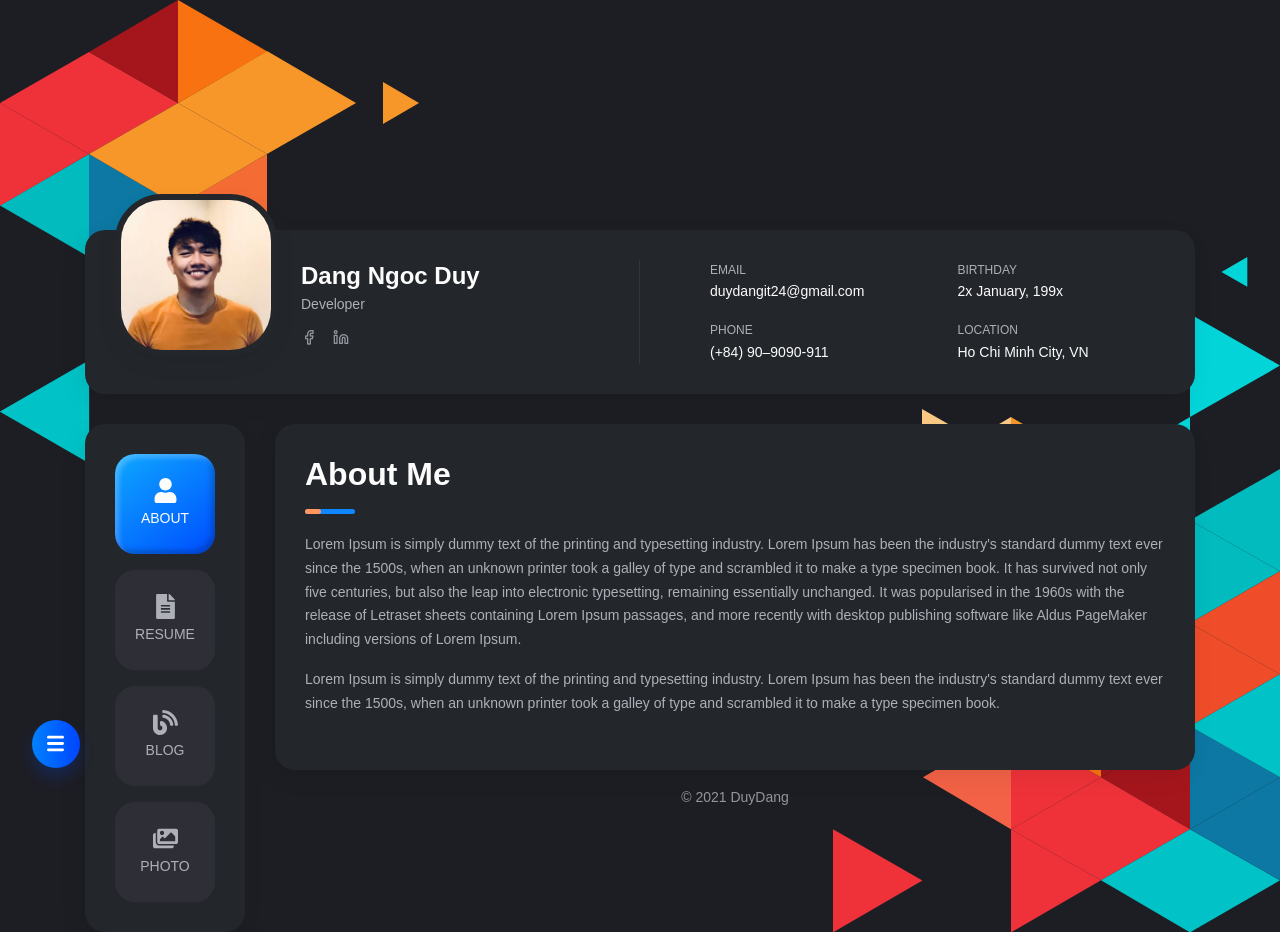
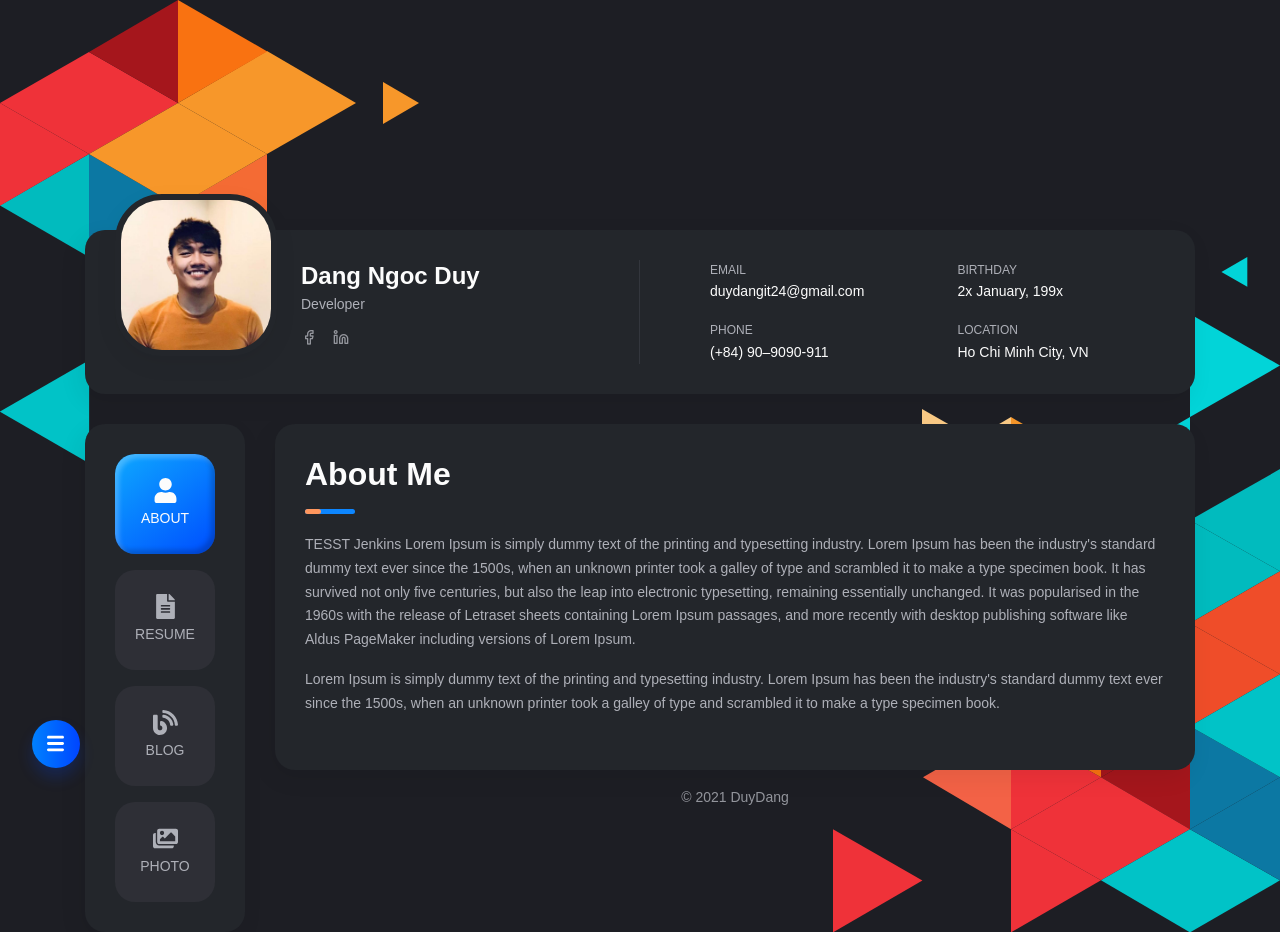
Before and after one commit to dang-ngoc-duy/duydang_cv_fe, a React (Create React App) app: page /about in a window 1280 px wide. Built offline with nearby package versions, Linux system fonts and the light colour scheme; a web font is replaced by a local one.

Commit message:
test pipeline jenkins

```diff
--- a/src/app/views/CVPage/About/index.tsx
+++ b/src/app/views/CVPage/About/index.tsx
@@ -4,7 +4,7 @@ const About: React.FC = () => {
     return (
         <>
             <Intro title='About Me'>
-                <p>
+                <p> TESST Jenkins
                     Lorem Ipsum is simply dummy text of the printing and
                     typesetting industry. Lorem Ipsum has been the industry's
                     standard dummy text ever since the 1500s, when an unknown
```
